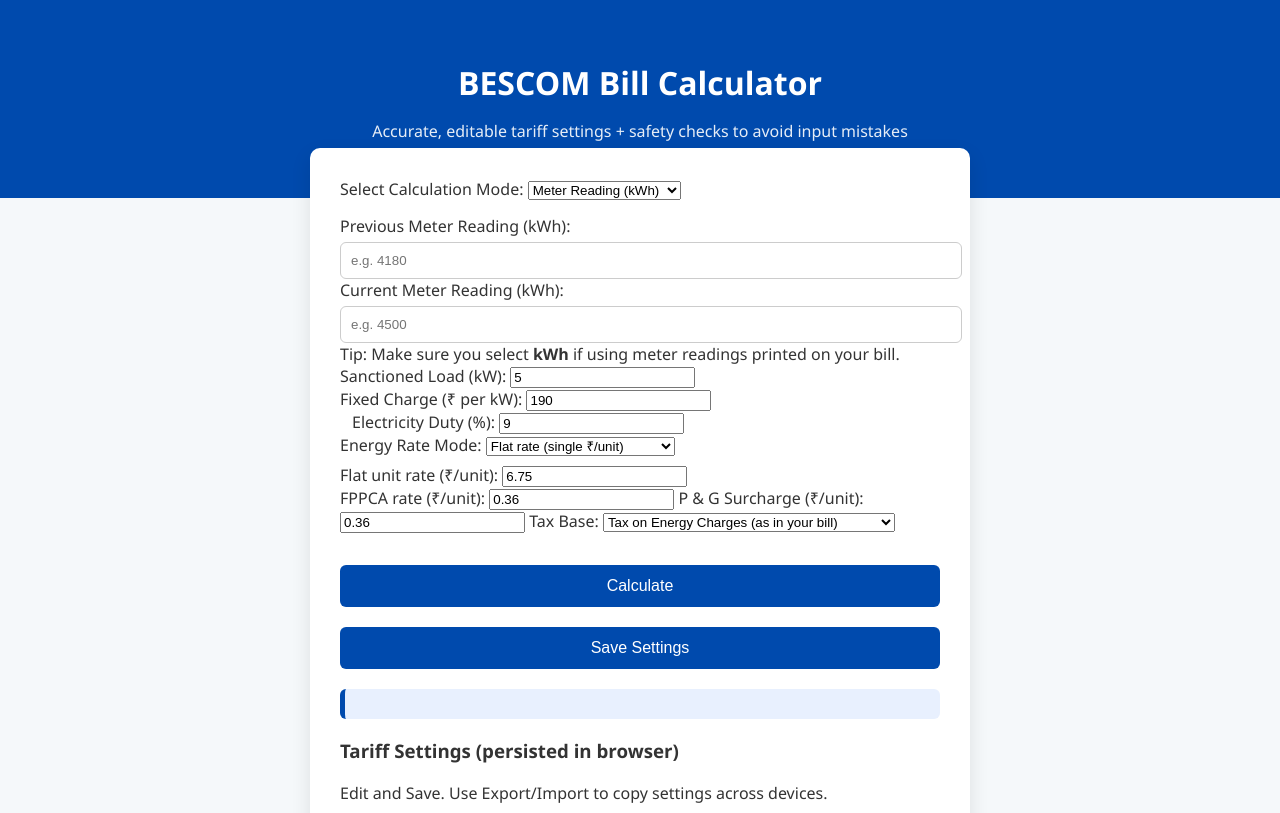
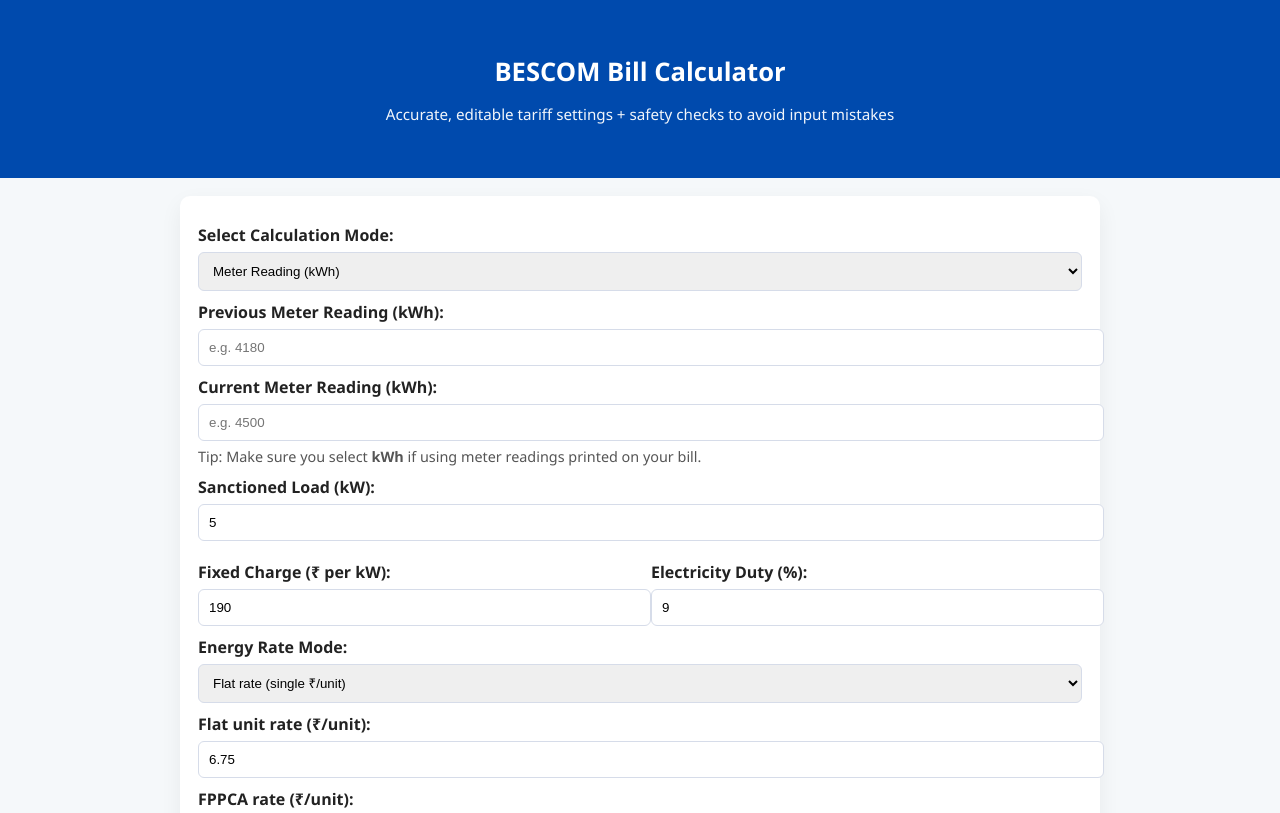
Before and after one commit to BezaleelPaul/BESCOM-Calculator, a plain HTML site: page index.html in a window 1280 px wide. Shown: the top 813 px of the page. Drawn offline with Linux system fonts and the light colour scheme.

Commit message:
Update style.css

```diff
--- a/style.css
+++ b/style.css
@@ -1,17 +1,30 @@
-body { font-family: "Segoe UI", sans-serif; background: #f5f8fa; color: #333; margin:0; }
-header { background: #004aad; color: white; padding: 40px 0; text-align: center; }
-header h1 { font-size: 2rem; margin-bottom: 5px; }
-header p { font-size: 1rem; opacity: 0.9; }
+/* Base */
+body{font-family:"Segoe UI",sans-serif;background:#f5f8fa;color:#222;margin:0}
+header{background:#004aad;color:#fff;padding:36px 0;text-align:center}
+header h1{font-size:1.6rem;margin-bottom:6px}
+header p{opacity:.95;font-size:0.95rem}
+.container{max-width:920px;margin:18px auto;padding:0 16px}
+.card{background:#fff;border-radius:10px;padding:18px;box-shadow:0 8px 22px rgba(0,0,0,.06);margin-bottom:16px}
+label{font-weight:600;margin-top:10px;display:block}
+input[type=number], input[type=text], select{width:100%;padding:10px;margin-top:6px;border-radius:6px;border:1px solid #d6dce9}
+.row{display:flex;gap:10px;margin-top:10px}
+.primary-btn{background:#004aad;color:#fff;border:none;padding:10px 14px;border-radius:8px;cursor:pointer}
+.primary-btn.small{padding:8px 10px}
+.secondary-btn{background:#e9f0ff;border:1px solid #cfe0fb;color:#003a8c;padding:10px 12px;border-radius:8px;cursor:pointer}
+.mini-btn{background:#f6f8fb;border:1px solid #e0e6f0;color:#333;padding:8px 10px;border-radius:8px;cursor:pointer;margin-right:6px}
+.small-help{font-size:0.9rem;color:#555;margin-top:6px}
+.result{margin-top:14px;padding:14px;background:#eef6ff;border-left:5px solid #004aad;border-radius:6px}
+.result p{margin:6px 0}
+.result .total{font-size:1.1rem;color:#003a8c;font-weight:700}
+.muted{color:#666;font-size:0.95rem}
+.debug{margin-top:12px;padding:8px;background:#fff6e6;border-left:4px solid #ffb703;border-radius:6px;color:#333;font-size:0.95rem}
 
-main .container { max-width: 600px; margin: -50px auto 50px; padding: 30px; background: white; border-radius: 10px; box-shadow: 0 8px 20px rgba(0,0,0,0.1); }
-.mode-inputs { margin-top: 15px; }
-.mode-inputs input { width: 100%; padding: 10px; margin-top:5px; border-radius: 6px; border:1px solid #ccc; }
+/* slab rows in slabRateBlock */
+.slab-row{display:flex;gap:12px;align-items:center;margin-top:8px}
+.slab-row label{flex:1;min-width:150px}
+.slab-row input{flex:1;max-width:160px}
 
-button { width: 100%; padding: 12px; margin-top: 20px; background: #004aad; color: white; border: none; border-radius: 6px; cursor: pointer; font-size: 1rem; transition: 0.3s; }
-button:hover { background: #003080; }
-
-.result { margin-top: 20px; padding: 15px; background: #e8f0fe; border-left: 5px solid #004aad; border-radius: 6px; }
-.result p { margin: 5px 0; }
-.result .total { font-size: 1.2rem; color: #004aad; font-weight: 700; }
-
-footer { text-align: center; padding: 15px 0; font-size: 0.85rem; color: #666; background: #f1f3f6; }
+/* modal */
+.modal{position:fixed;inset:0;background:rgba(0,0,0,0.45);display:flex;align-items:center;justify-content:center;z-index:200}
+.modal-content{background:#fff;padding:18px;border-radius:8px;max-width:520px;width:90%;box-shadow:0 12px 36px rgba(0,0,0,0.25)}
+.modal-content h4{margin-top:0}
```
